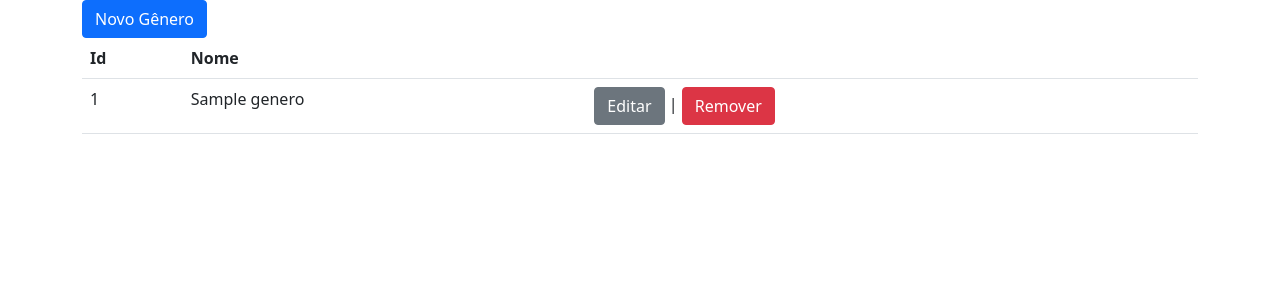
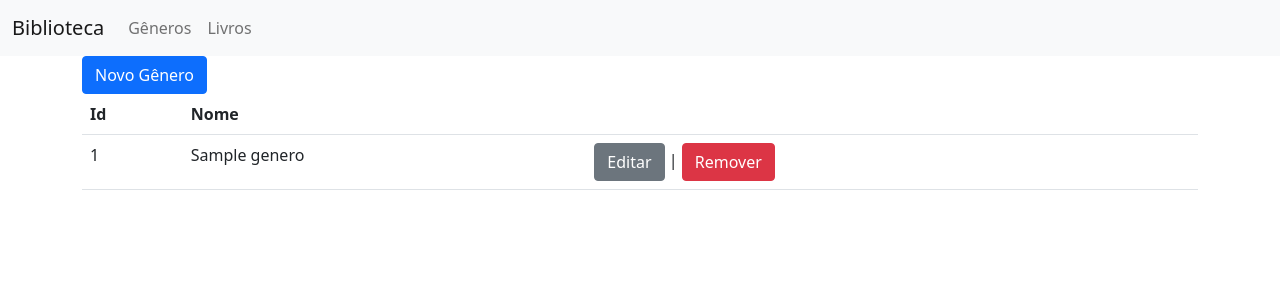
Before and after one commit to marcoweb/exemplo-pdo-mysql-a, a PHP site: page /index.php in a window 1280 px wide. Shown: the top 300 px of the page. Run offline with PHP 8.4, Linux system fonts and the light colour scheme; tables that the repository leaves empty hold one stand-in row (values such as "Sample post"); some libraries are stand-ins or nearby versions.

Commit message:
Barra de Navegação

```diff
--- a/includes/header.php
+++ b/includes/header.php
@@ -6,4 +6,22 @@
         <link href="https://cdn.jsdelivr.net/npm/bootstrap@5.1.1/dist/css/bootstrap.min.css" rel="stylesheet" integrity="sha384-F3w7mX95PdgyTmZZMECAngseQB83DfGTowi0iMjiWaeVhAn4FJkqJByhZMI3AhiU" crossorigin="anonymous">
     </head>
     <body>
+
+        <nav class="navbar navbar-expand-lg navbar-light bg-light">
+            <div class="container-fluid">
+                <a class="navbar-brand" href="index.php">Biblioteca</a>
+                <button class="navbar-toggler" type="button" data-bs-toggle="collapse" data-bs-target="#navbarSupportedContent" aria-controls="navbarSupportedContent" aria-expanded="false"><span class="navbar-toggler-icon"></span></button>
+                <div class="collapse navbar-collapse" id="navbarSupportedContent">
+                    <ul class="navbar-nav">
+                        <li class="nav-item">
+                            <a class="nav-link" href="/index.php">Gêneros</a>
+                        </li>
+                        <li class="nav-item">
+                            <a class="nav-link" href="/list_livros.php">Livros</a>
+                        </li>
+                    </ul>
+                </div>
+            </div>
+        </nav>
+
         <main class="container">
```
